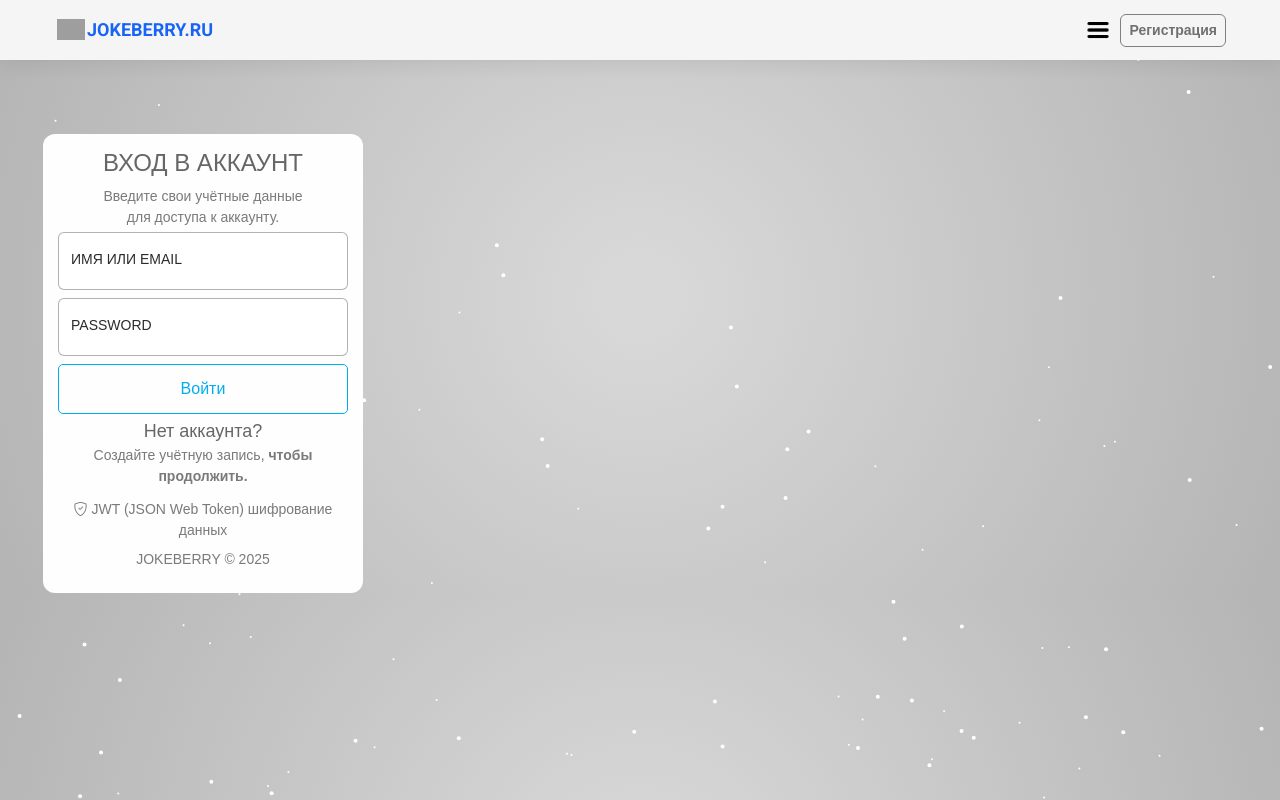
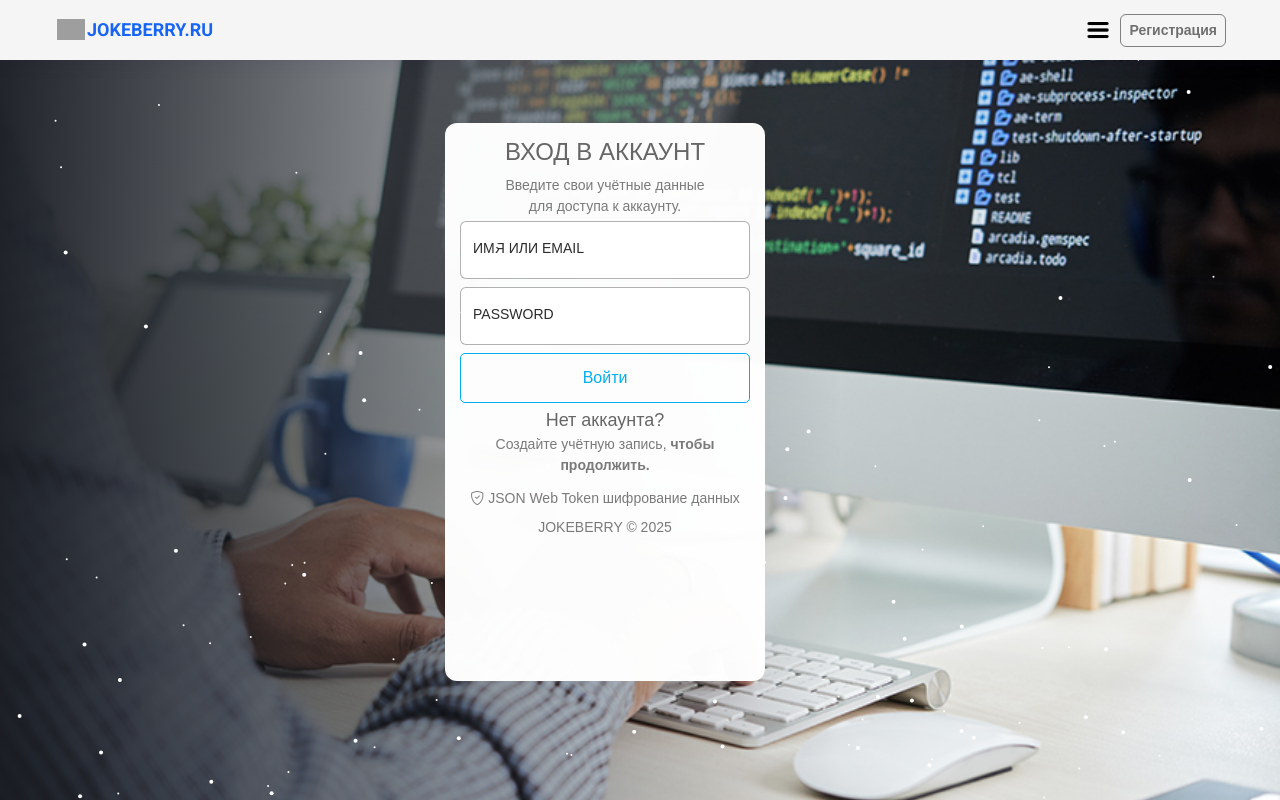
Before and after one commit to dankfedorov/Jokeberry-Frontend, a React app: page /login in a window 1280 px wide. Built offline with nearby package versions, Linux system fonts and the light colour scheme; grey boxes are pictures that could not be loaded.

Commit message:
add header width 100%

```diff
--- a/src/assets/styles/header.css
+++ b/src/assets/styles/header.css
@@ -1,5 +1,6 @@
 /* header */
 .header {
+  position: fixed;
   /* padding: 3rem 0; */
   background-color:#f5f5f5;
   padding: 10px 0;
@@ -10,6 +11,7 @@
   padding-left: 15px;
   padding-right: 15px;
   z-index: 999;
+  min-width: 100%;
 }
 
 /* Toogle Sidebar button */
--- a/src/assets/styles/sendform.css
+++ b/src/assets/styles/sendform.css
@@ -1,11 +1,18 @@
 
 body {
-  /* background: rgb(38,84,98); */
-  background: radial-gradient(circle, #d8d8d8 5%, rgb(180, 180, 180) 100%);
+ background: rgb(40, 146, 179);
+ background: radial-gradient(circle, #d8d8d8 5%, rgb(180, 180, 180) 100%);
+
 }
 
 .container__login{
-  padding-top: 70px;
+  justify-content: center;
+  background-image: linear-gradient(90deg, rgb(25, 28, 34) -2.9%, rgba(53, 65, 83, 0) 65.7%), url(../images/coding-man.jpg);
+  background-position: center;
+  background-repeat: no-repeat;
+  background-size: cover;
+  height: 100vh;
+  backdrop-filter: blur(150px);
 }
 .card-block{
   min-width: 320px;
@@ -32,7 +39,6 @@ body {
   background-color: rgba(255, 255, 255, 0.986);
 
 }
-
 .card-block button{
   padding:12px 39px;
   border-radius: 5px;
--- a/src/pages/LoginPage.js
+++ b/src/pages/LoginPage.js
@@ -14,12 +14,12 @@ const MyForm = () => {
   };
 
   const handleSubmit = async (e) => {
-
     e.preventDefault(); // предотвращаем перезагрузку страницы
 
     try {
-
-      const response = await fetch("https://dankfedorov-server-9b2d.twc1.net/api/login", {
+      const response = await fetch(
+        "https://dankfedorov-server-9b2d.twc1.net/api/login",
+        {
           // const response = await fetch("http://localhost:5000/api/login", {
           // const response = await fetch('https://188.130.154.26:5000/api/login', {
           method: "POST",
@@ -27,7 +27,8 @@ const MyForm = () => {
             "Content-Type": "application/json",
           },
           body: JSON.stringify(formData), // передаем данные формы
-      });
+        }
+      );
 
       console.log("Отправили");
       if (!response.ok) {
@@ -36,12 +37,12 @@ const MyForm = () => {
       const result = await response.json();
       console.log("Успех:", result);
 
-      const token = {result};
-      localStorage.setItem('authToken', JSON.stringify(token));
+      const token = { result };
+      localStorage.setItem("authToken", JSON.stringify(token));
 
-      const username = JSON.parse(localStorage.getItem('token'));
-      localStorage.setItem('id', JSON.stringify(result.id));
-      localStorage.setItem('username', JSON.stringify(result.username));
+      const username = JSON.parse(localStorage.getItem("token"));
+      localStorage.setItem("id", JSON.stringify(result.id));
+      localStorage.setItem("username", JSON.stringify(result.username));
 
       setIsSuccess(true); // Успех регистрации -- тут не понятно нужен ли этот вариант
       // console.log(setIsSuccess);
@@ -53,23 +54,26 @@ const MyForm = () => {
       }, 100);
     } catch (error) {
       window.location.reload(); // Перезагрузка страницы
-      alert("Авторизоваться не удалось. Некорректный идентификатор доступа.\n Пожалуйста, проверьте ваши данный <<< Имя или пароль >>>");
+      alert(
+        "Авторизоваться не удалось. Некорректный идентификатор доступа.\n Пожалуйста, проверьте ваши данный <<< Имя или пароль >>>"
+      );
     }
   };
 
   return (
-    <div className="container container__login d-flex ">
+    <div className="container__login d-flex ">
+
         <div className="row text-center">
           <div className="col-md-4 mb-1 "></div>
 
           <div className="col-md-4 card-block">
             <div className="p-0">
               <h4>ВХОД В АККАУНТ</h4>
-            <p className="small mb-1">Введите свои учётные данные<br></br> для доступа к аккаунту.</p>
+              <p className="small mb-1">
+                Введите свои учётные данные<br></br> для доступа к аккаунту.
+              </p>
 
               <form onSubmit={handleSubmit}>
-
-
                 <div className="form-floating">
                   <input
                     type="text"
@@ -108,8 +112,10 @@ const MyForm = () => {
                 </a>
               </p>
 
-              <p className="small p-2"><i class="bi bi-shield-check"></i> JWT (JSON Web Token)
-                  шифрование данных</p>
+              <p className="small p-2">
+                <i class="bi bi-shield-check"></i> JSON Web Token
+                шифрование данных
+              </p>
               <p className="mt-0 mb-2 small">JOKEBERRY &copy; 2025</p>
               {/* <a className="btn card-block__btn-link" href="/admin">ДЕМО ВХОД</a> */}
             </div>
@@ -118,6 +124,7 @@ const MyForm = () => {
           <div className="col-md-4"></div>
         </div>
       </div>
+
   );
 };
 
--- a/src/pages/RegisterPage.js
+++ b/src/pages/RegisterPage.js
@@ -44,7 +44,7 @@ const MyForm = () => {
   };
 
   return (
-    <div className="container container__login d-flex ">
+    <div className="container__login d-flex ">
       <div className="row text-center">
         <div className="col-md-4 mb-1 "></div>
 
@@ -95,7 +95,10 @@ const MyForm = () => {
                   <b> войти на сайт.</b>
                 </a>
               </p>
-
+              <p className="small p-2">
+                <i class="bi bi-shield-check"></i> JSON Web Token
+                шифрование данных
+              </p>
             <p className="mt-0 mb-2 small">JOKEBERRY &copy; 2025</p>
             {/* <a className="btn card-block__btn-link" href="/admin">ДЕМО ВХОД </a> */}
           </div>
```
Lines whose indentation alone changed are shown as unchanged.
